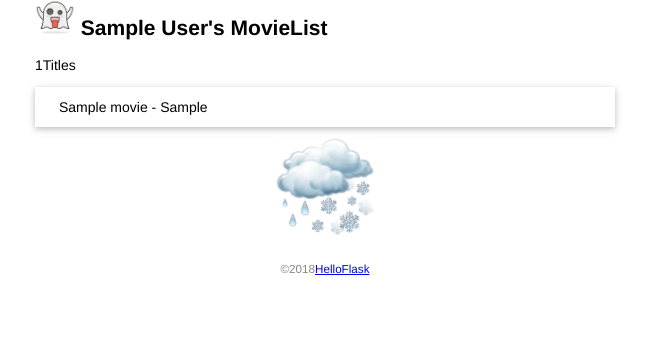
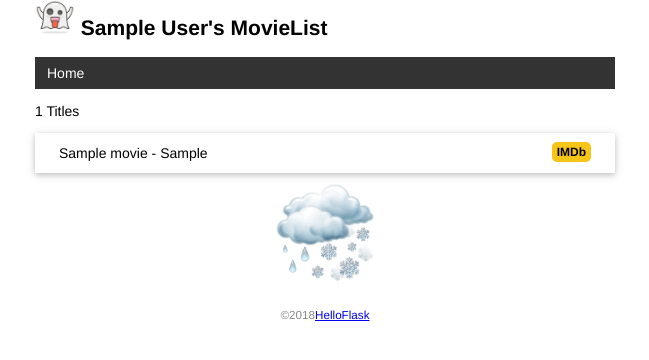
Before and after one commit to hadisi1993/MovieList, a Flask app: page / in a window 1280 px wide. Shown: the top 360 px of the page, without its empty margins (315-964 px from the left). Run offline with Flask 2, Linux system fonts and the light colour scheme; tables that the repository leaves empty hold one stand-in row (values such as "Sample post").

Commit message:
Add base template and error template

```diff
--- a/app.py
+++ b/app.py
@@ -52,8 +52,20 @@ def forge():
 	db.session.commit()
 	click.echo('Done.')
 
+@app.context_processor
+def inject_user():
+	user = User.query.first()
+	return dict(user=user)  #返回字典
+
+
 @app.route('/')
 def index():
 	user = User.query.first()#读取用户记录
 	movies = Movie.query.all()
 	return render_template('index.html',user = user,movies = movies)
+
+
+@app.errorhandler(404)
+def page_not_found(e):
+	user = User.query.first()
+	return render_template('404.html',user = user),404
--- a/static/style.css
+++ b/static/style.css
@@ -1,3 +1,27 @@
+/*导航栏代码*/
+nav ul{
+	list-style-type:none;
+	margin:0;
+	padding:0;
+	overflow:hidden;
+	background-color:#333;
+}
+
+nav li{
+	float:left;
+}
+
+nav li a{
+	display:block;
+	color:white;
+	text-align:center;
+	padding:8px 12px;
+	text-decoration:none;
+}
+
+nav li a:hover{
+	background-color:#111;
+}
 /* 页面整体 */
 body{
 	margin: auto;
@@ -37,3 +61,17 @@ footer{
 	margin: 0 auto;
 	height: 100px;
 }
+
+.float-right{
+	float:right;
+}
+
+.imdb{
+	font-size:12px;
+	font-weight:bold;
+	color:black;
+	text-decoration:none;
+	background:#F5C518;
+	border-radius:5px;
+	padding:3px 5px;
+}
--- /dev/null
+++ b/templates/base.html
@@ -0,0 +1,28 @@
+<!DOBTYPE html>
+<html lang='en'>
+<head>
+	{% block head %}
+	<meta charset = 'utf-8'>
+	<meta name="viewport" content="width=device-width, initial-scale=1.0">
+	<title>{{user.name}}'s MovieList</title>
+	<link rel ="icon" href="{{url_for('static',filename ='images/christmas_tree.ico') }}">
+	<link rel ="stylesheet" href="{{url_for('static',filename ='style.css')}}",type ="text/css">
+	{% endblock %}
+</head>
+	<body>
+		<h2>
+			<img alt ="Avatar" class ="avatar" src="{{url_for('static',filename = 'images/ghost.png') }}">
+			{{user.name}}'s MovieList
+		</h2>
+		<nav>
+			<ul>
+				<li><a href = "{{url_for('index') }}">Home</a></li>
+			</ul>
+		</nav>
+		{%block content%}
+		{%endblock%}
+		<footer>
+			<small>&copy;2018<a href = "http://helloflask.com/tutorial">HelloFlask</a></small>
+		</footer>
+	</body>
+</html>
--- a/templates/index.html
+++ b/templates/index.html
@@ -1,26 +1,15 @@
-<!DOBTYPE html>
-<html lang='en'>
-<head>
-	<meta charset = 'utf-8'>
-	<title>{{user.name}}'s MovieList</title>
-	<link rel ="icon" href="{{url_for('static',filename ='images/christmas_tree.ico') }}">
-	<link rel ="stylesheet" href="{{url_for('static',filename ='style.css')}}",type ="text/css">
-</head>
-	<body>
-		<h2>
-			<img alt ="Avatar" class ="avatar" src="{{url_for('static',filename = 'images/ghost.png') }}">
-			{{user.name}}'s MovieList
-		</h2>
-		{# 使用 length过滤器获取Movie的长度#}
-		<p>{{movies|length}}Titles</p>
-		<ul class="movie-list">
-			{%for movie in movies%}
-			<li>{{movie.title}} - {{movie.year}}</li> {#等同于movie['title']#}
-			{%endfor %}
-		</ul>
-		<img alt="Walking Totoro" class="totoro" src ="{{url_for('static',filename='images/rain.gif')}}">
-		<footer>
-			<small>&copy;2018<a href = "http://helloflask.com/tutorial">HelloFlask</a></small>
-		</footer>
-	</body>
-</html>
+{% extends 'base.html' %}
+
+{% block content %}
+<p>{{movies|length}} Titles</p>
+	<ul class = "movie-list">
+	   {% for movie in movies %}
+			<li> {{movie.title}} - {{movie.year}}
+				<span class = 'float-right'>
+					<a class = 'imdb' href = "https://www.imdb.com/find?q={{ movie.title }}" target = "_blank" title = "Find this movie on IMDb">IMDb</a>
+				</span>
+			</li>
+	   {% endfor %}
+	</ul>
+	<img alt="Walking Totoro" class="totoro" src="{{ url_for('static', filename='images/rain.gif') }}" title="to~to~ro~">
+{% endblock %}
```
Also changed, not shown: templates/404.html (added, +9 -0 lines).
